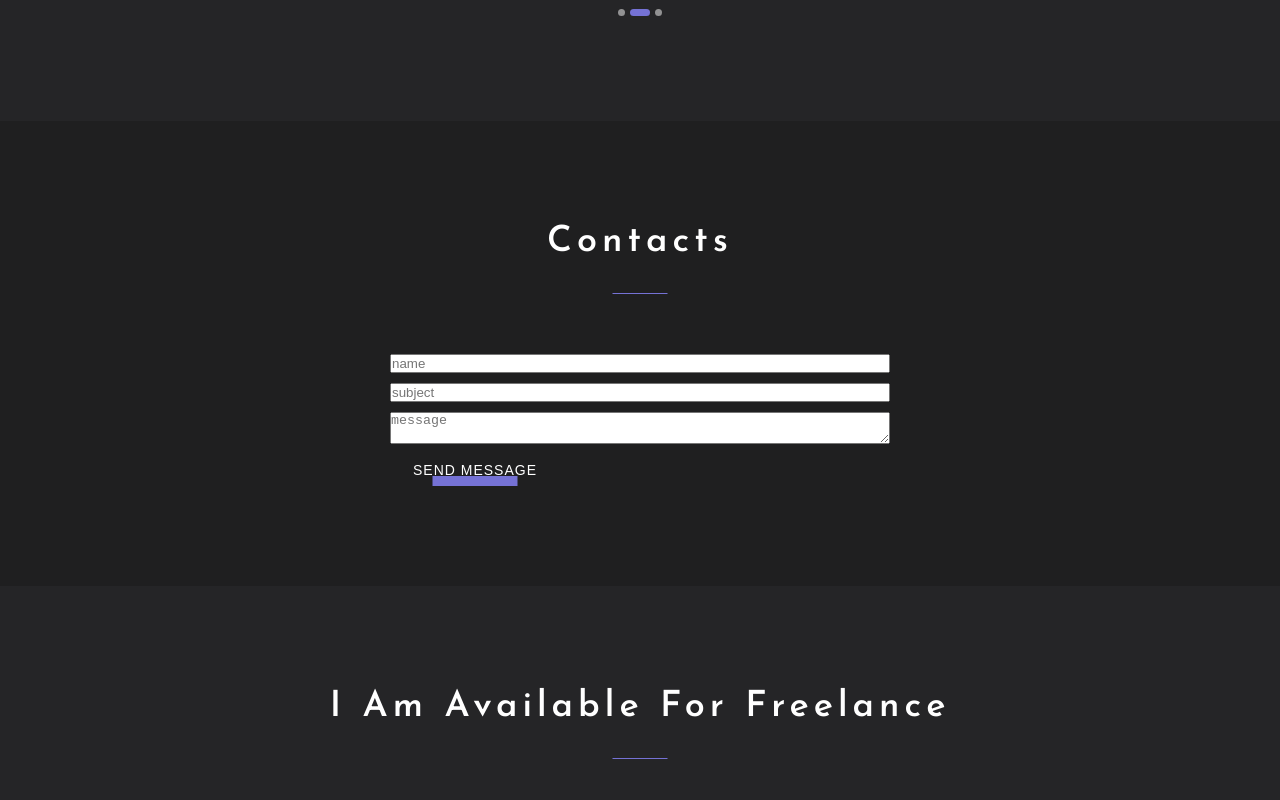
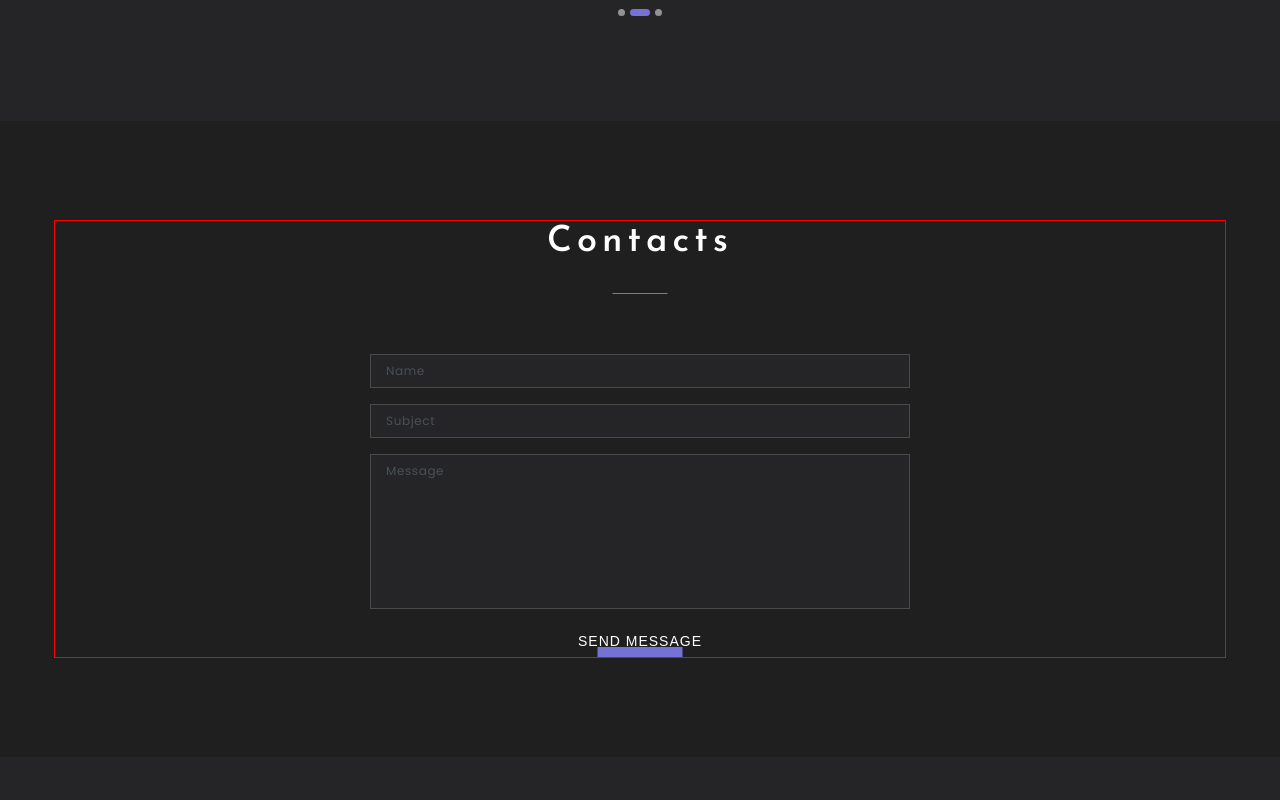
Before and after one commit to Yelkira/StyledPortfolio, a React app: page / in a window 1280 px wide. Shown: the part 3180-3980 px from the top of the page. Built offline with nearby package versions, Linux system fonts and the light colour scheme.

Commit message:
styling contacts component

```diff
--- a/src/layout/sections/contacts/Contacts.tsx
+++ b/src/layout/sections/contacts/Contacts.tsx
@@ -1,32 +1,56 @@
 import React from 'react';
 import styled from "styled-components";
 import {Button} from "../../../components/button/Button";
+import {Container} from "../../../components/Container";
 import {SectionTitle} from "../../../components/SectionTitle";
+import {theme} from "../../../styles/Theme";
 
 export const Contacts = () => {
     return (
         <StyledContacts>
-            <SectionTitle>Contacts</SectionTitle>
-            <StyledForm>
-                <Field placeholder={'name'}/>
-                <Field placeholder={'subject'}/>
-                <Field placeholder={'message'} as={'textarea'}/>
-                <Button type={'submit'}>Send message</Button>
-            </StyledForm>
+            <Container>
+                <SectionTitle>Contacts</SectionTitle>
+                <StyledForm>
+                    <Field placeholder={'Name'}/>
+                    <Field placeholder={'Subject'}/>
+                    <Field placeholder={'Message'} as={'textarea'}/>
+                    <Button type={'submit'}>Send message</Button>
+                </StyledForm>
+            </Container>
         </StyledContacts>
     );
 };
 
 const StyledContacts = styled.section`
-  min-height: 50vh;
-  background-color: #ecbe5c;
 `
 const StyledForm = styled.form`
-max-width: 500px;
+  max-width: 540px;
   width: 100%;
   display: flex;
   flex-direction: column;
-  gap: 10px;
+  align-items: center;
+  gap: 16px;
   margin: 0 auto;
+  textarea{
+    resize: none;
+    height: 155px;
+  }
 `
-const Field = styled.input``
+const Field = styled.input`
+  width: 100%;
+  background-color: ${theme.colors.secondaryBg};
+  border: 1px solid ${theme.colors.border};
+  padding: 7px 15px;
+  font-family: 'Poppins', sans-serif;
+  font-weight: 400;
+  font-size: 12px;
+  letter-spacing: 0.05em;
+  color:${theme.colors.font};
+  &::placeholder{
+    color: ${theme.colors.placeholder};
+    text-transform: capitalize;
+  }
+  &:focus-visible{
+    outline: 1px solid ${theme.colors.border};
+  }
+`
--- a/src/styles/Theme.ts
+++ b/src/styles/Theme.ts
@@ -5,6 +5,10 @@
         accentColor: "#7572D5",
 
 
-        font: "#FFF"
+        font: "#FFF",
+
+        border: '#4a4a4a',
+
+        placeholder: '#495057'
     }
 }
```
